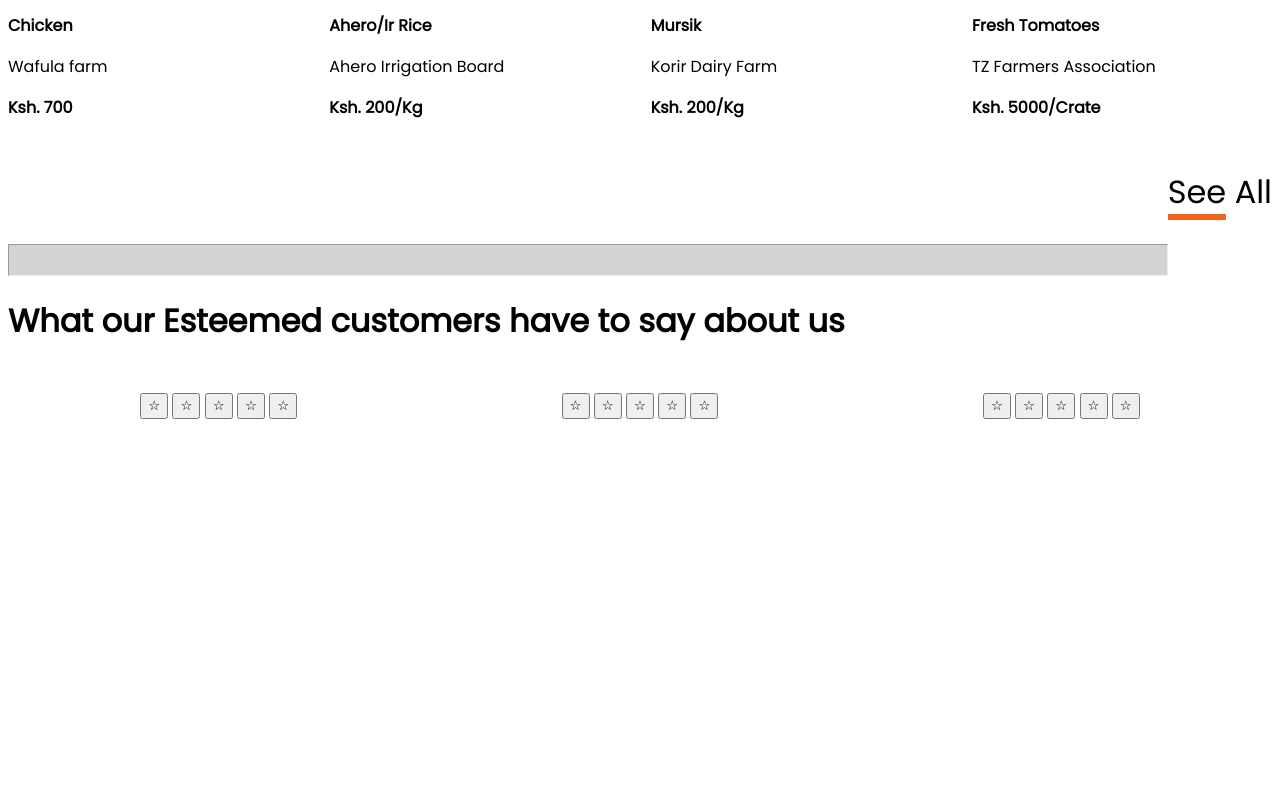
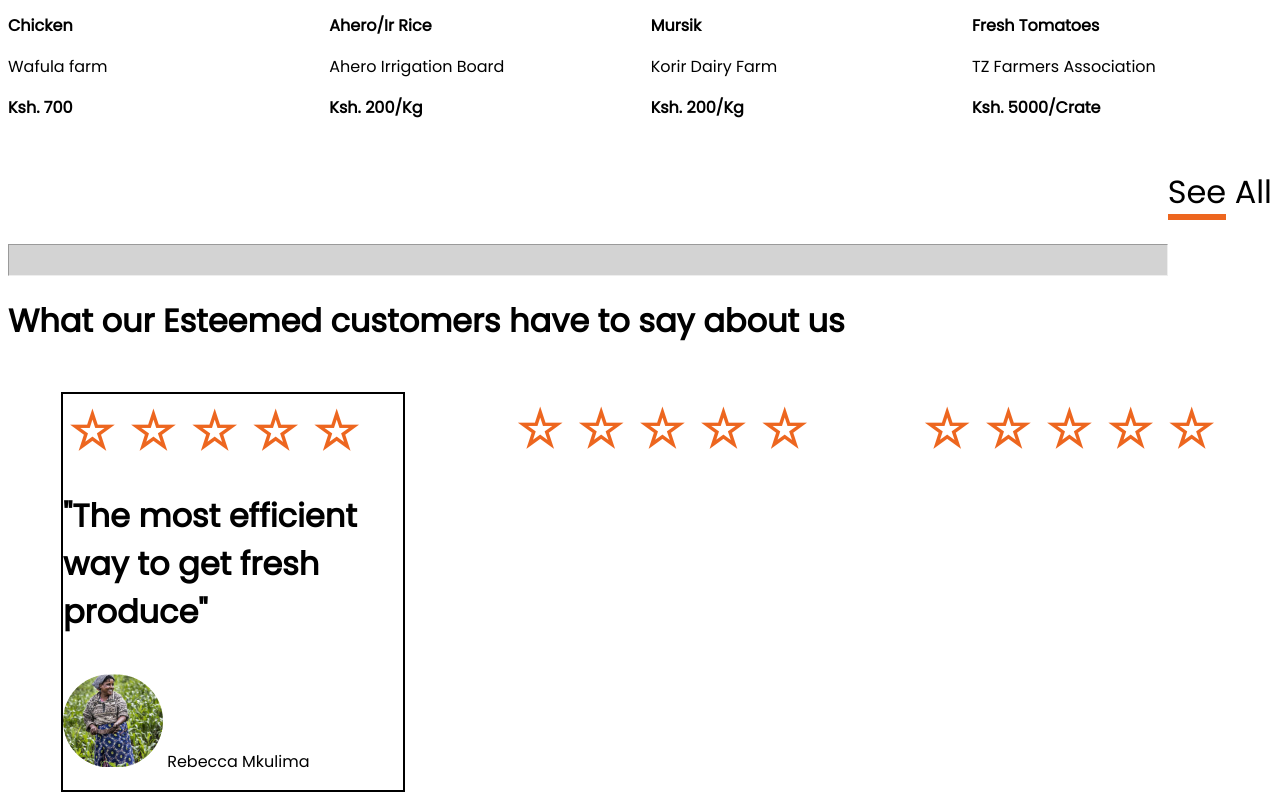
Before and after one commit to sialotobiko/Moringa-IP-Week-2, a plain HTML site: page index.html in a window 1280 px wide. Shown: the part 3321-4121 px from the top of the page. Before the commit the page ends 3748 px from the top, so only its background shows below. Drawn offline with Linux system fonts and the light colour scheme.

Commit message:
This commit will add one of the customer's

```diff
--- a/assets/styles/styles.css
+++ b/assets/styles/styles.css
@@ -138,3 +138,16 @@
     display: flex;
     justify-content: space-around;
 }
+.star{
+    font-size: 50px;
+    font-weight: bold;
+    color: #ED661F;
+    background-color: unset;
+    border: none;
+}
+.comments1{
+    display: flex;
+    flex-direction: column;
+    border: 2px solid black;
+    width: 340px;
+}
--- a/index.html
+++ b/index.html
@@ -151,6 +151,22 @@
     <h1 class="feedback">What our Esteemed customers have to say about us</h1>
     <br>
     <div class="feedbackdiv">
+        <div class="comments1">
+            <div id="starrating">
+            <button class="star">&#9734</button>
+            <button class="star">&#9734</button>
+            <button class="star">&#9734</button>
+            <button class="star">&#9734</button>
+            <button class="star">&#9734</button>
+        </div>
+        <h1 id="words1">"The most efficient way to get fresh produce"</h1>
+        <p id="person1">
+            <img id="personimg" src="/assets/images/Rectangle 11.png">
+            <span id="personname">Rebecca Mkulima</span>
+        </p>
+
+        </div>
+        <div class="comments2">
         <div class="starrating">
             <button class="star">&#9734</button>
             <button class="star">&#9734</button>
@@ -158,6 +174,8 @@
             <button class="star">&#9734</button>
             <button class="star">&#9734</button>
         </div>
+    </div>
+    <div class="comments3">
         <div class="starrating">
             <button class="star">&#9734</button>
             <button class="star">&#9734</button>
@@ -165,13 +183,7 @@
             <button class="star">&#9734</button>
             <button class="star">&#9734</button>
         </div>
-        <div class="starrating">
-            <button class="star">&#9734</button>
-            <button class="star">&#9734</button>
-            <button class="star">&#9734</button>
-            <button class="star">&#9734</button>
-            <button class="star">&#9734</button>
-        </div>
+    </div>
 
     </div>
 </body>
```
